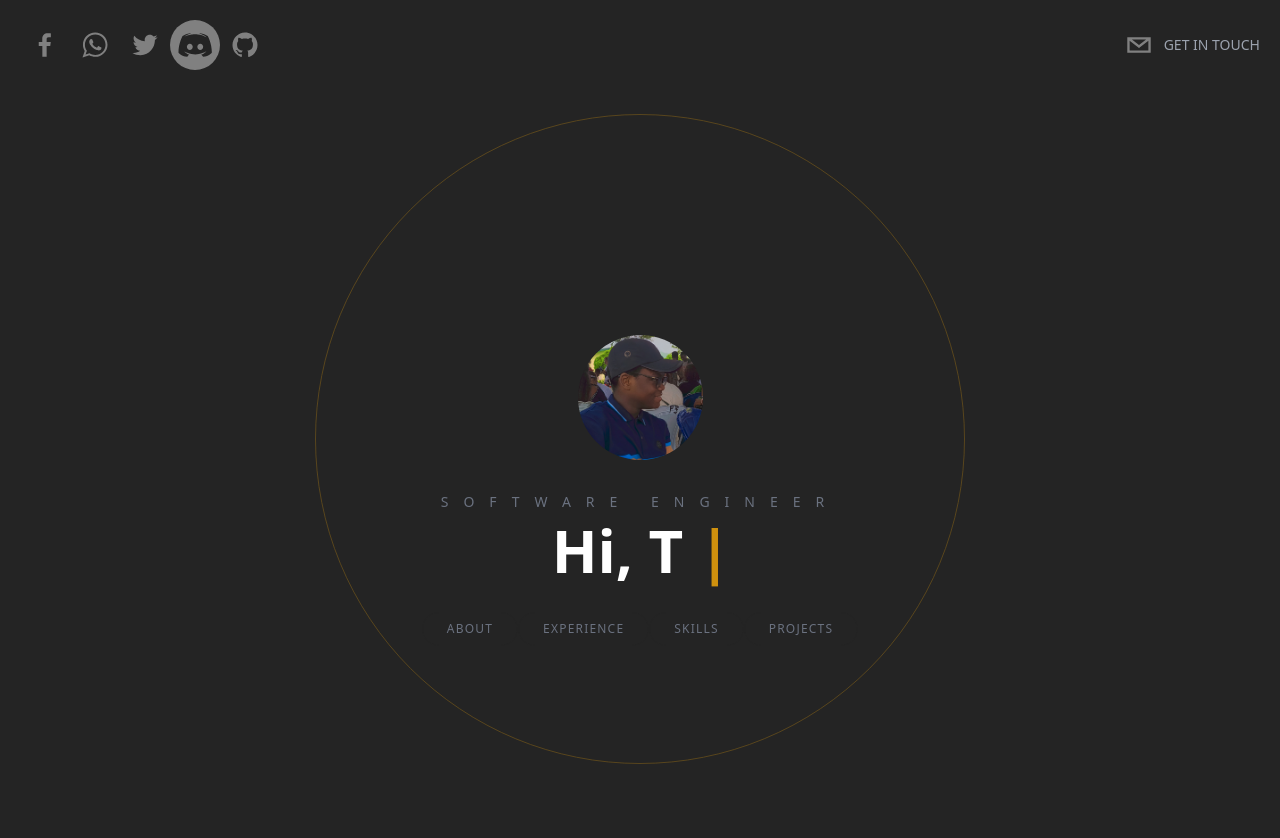
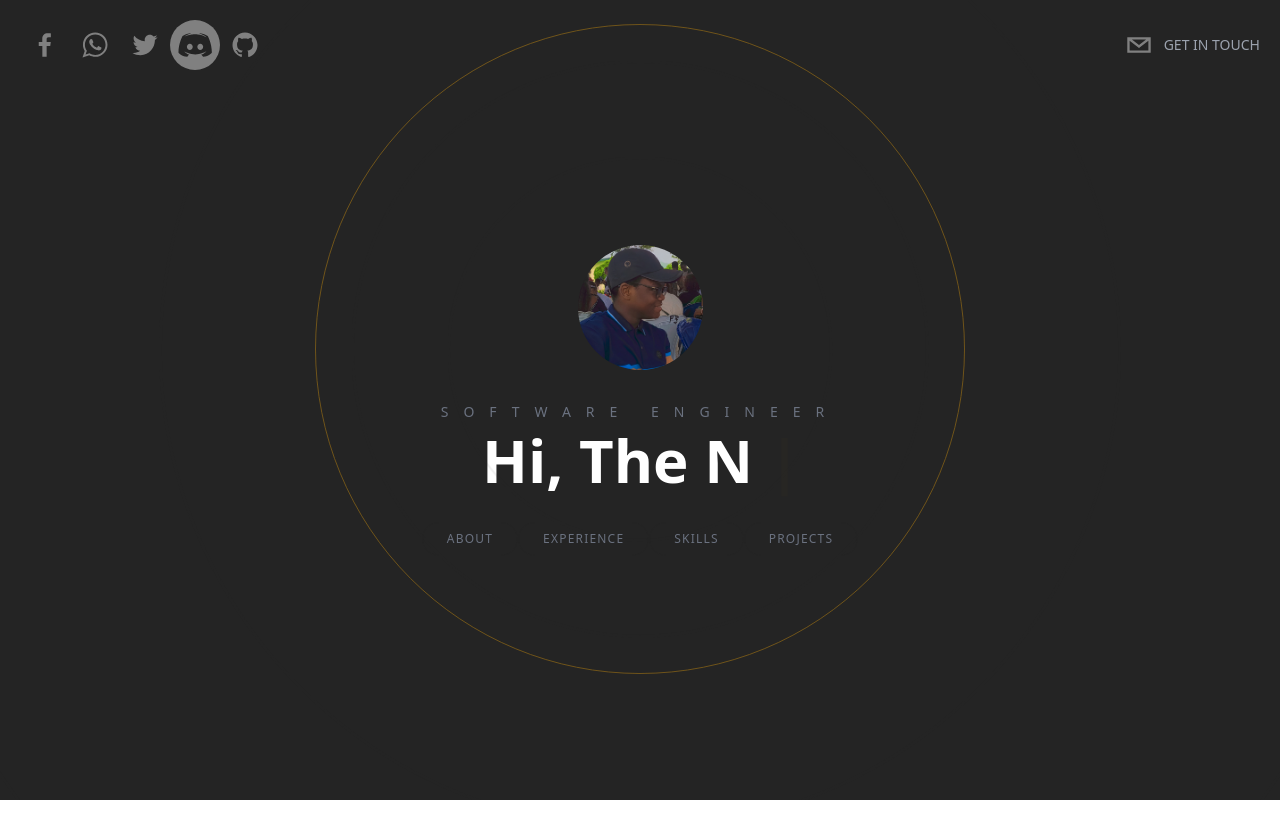
Before and after one commit to supreme2580/portfolio, a Next.js app: page / in a window 1280 px wide. Shown: the top 838 px of the page. After the commit the page ends 800 px from the top, so only its background shows below. Built offline with nearby package versions, Linux system fonts and the light colour scheme.

Commit message:
suprememods

```diff
--- a/components/About.tsx
+++ b/components/About.tsx
@@ -1,5 +1,5 @@
 export default function About() {
     return(
-        <div className="min-h-screen"></div>
+        <div className="h-screen"></div>
     )
 }
--- a/components/BackgroundCircles.tsx
+++ b/components/BackgroundCircles.tsx
@@ -19,7 +19,7 @@ export default function BackgroundCircles() {
             <div className="absolute border border-[#333333] rounded-full h-[300px] w-[300px] mt-52 animate-ping" />
             <div className="absolute border border-[#333333] rounded-full h-[500px] w-[500px] mt-52 animate-ping" />
             <div className="absolute border border-[#F7AB0A] rounded-full opacity-20 h-[650px] w-[650px] animate-pulse mt-52" />
-            <div className="absolute border [#333333] rounded-full h-[800px] w-[800px] mt-52 animate-ping" />
+            <div className="absolute border border-[#333333] rounded-full h-[800px] w-[800px] mt-52 animate-ping" />
         </motion.div>
     )
 }
--- a/components/Hero.tsx
+++ b/components/Hero.tsx
@@ -9,13 +9,13 @@ export default function Hero() {
             "Hi, The Name's Victor Omorogbe",
             "Guy-who-loves-tech.tsx",
             "<WithAPassionForCoding />",
-            "LetBuildSomething.js"
+            "LetBuildSomethingCool.js"
         ],
         loop: true,
         delaySpeed: 2000
     })
     return(
-        <div className="min-h-screen flex flex-col space-y-8 items-center justify-center text-center overflow-hidden">
+        <div className="h-screen flex flex-col space-y-8 items-center justify-center text-center overflow-hidden">
             <BackgroundCircles />
             <Image src={"/profilepic.jpg"} width={125} height={125} className="rounded-full relative mx-auto object-cover" alt="Profile Image" />
             <div>
--- a/pages/index.tsx
+++ b/pages/index.tsx
@@ -6,14 +6,13 @@ import Hero from '../components/Hero'
 
 const Home: NextPage = () => {
   return (
-    <div className='bg-[rgb(36,36,36)] text-white min-h-screen snap-y snap-mandatory z-0 overflow-hidden'>
+    <div className='bg-[rgb(36,36,36)] text-white h-screen snap-y snap-mandatory z-0 overflow-y-scroll'>
       <Head>
         <title>Victor Omorogbe Portfolio</title>
         <meta name="description" content="Hi welcome to Victor's portfolio" />
         <link rel="icon" href="/favicon.ico" />
       </Head>
       <Header />
-      {/* Hero */}
       <section id="hero" className='snap-start'>
         <Hero />
       </section>
```
